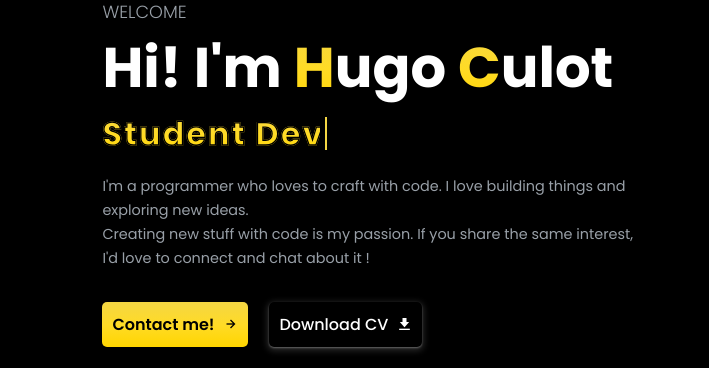
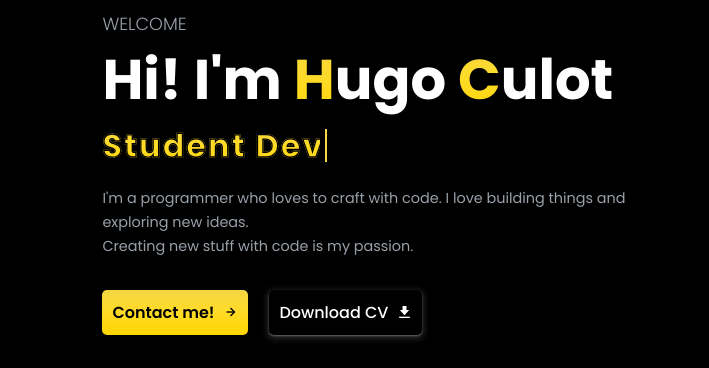
Before and after one commit to ONEmanLAW/Hugo-Culot-Portfolio, a plain HTML site: page index.html in a window 1280 px wide. Shown: the part 181-549 px from the top of the page, 0-709 px from the left. Drawn offline with nearby package versions, Linux system fonts and the light colour scheme.

Commit message:
Text Rework in Home.

```diff
--- a/index.html
+++ b/index.html
@@ -38,7 +38,7 @@
           <h2>Student Developer</h2>
         </div>
 
-        <p>I'm a programmer who loves to craft with code. I love building things and exploring new ideas.<br>Creating new stuff with code is my passion. If you share the same interest,<br> I'd love to connect and chat about it !</p>
+        <p>I'm a programmer who loves to craft with code. I love building things and exploring new ideas.<br>Creating new stuff with code is my passion.</p>
 
         <div class="btn-box">
           <a href="mailto:hugoculot.dev@gmail.com" class="btn">Contact me! <i class='bx bx-right-arrow-alt'></i></a>
```
